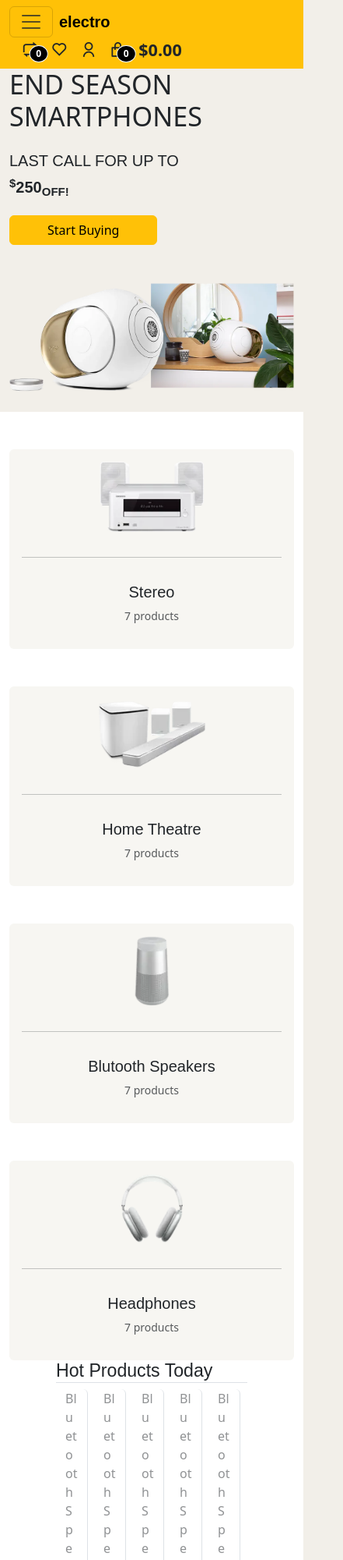
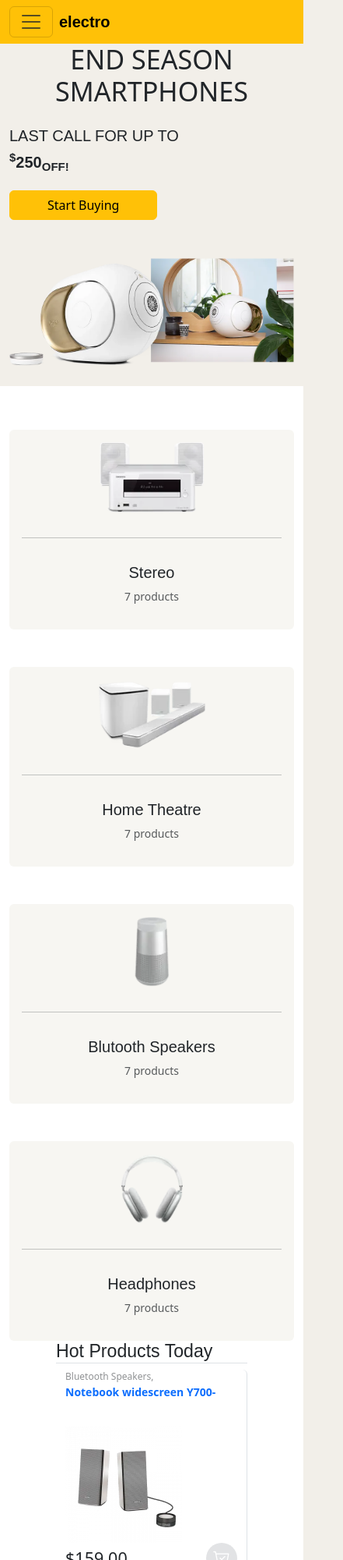
Before and after one commit to jawadahmad443/assignment-no.19, a plain HTML site: page index.html in a window 390 px wide. Shown: the top 2000 px of the page at 78% size, 441 px wide, since content can reach past the window. Drawn offline with nearby package versions, Linux system fonts and the light colour scheme.

Commit message:
styling change

```diff
--- a/style.css
+++ b/style.css
@@ -167,3 +167,141 @@ h1, h2, h3, h4, h5, h6, .navbar-brand {
         margin-top: 10px;
     }
 }
+
+
+
+/* ========== GLOBAL FIXES ========== */
+img{
+  max-width: 100%;
+  height: auto;
+}
+
+.container, .container-fluid{
+  overflow-x: hidden;
+}
+
+/* Cards width fix */
+.width{
+  width: 100% !important;
+}
+
+/* slider images responsive */
+.slider-track img {
+  width: 120px;
+}
+
+/* ========== LARGE SCREENS (≥1200px) ========== */
+@media (min-width: 1200px){
+  .width{
+    max-width: 180px;
+  }
+}
+
+/* ========== LAPTOPS (992px – 1199px) ========== */
+@media (max-width: 1199px){
+  .row.gap-2 > .card{
+    flex: 0 0 23%;
+    max-width: 23%;
+  }
+
+  .hero-image img{
+    width: 100%;
+  }
+}
+
+/* ========== TABLETS (768px – 991px) ========== */
+@media (max-width: 991px){
+
+  /* navbar */
+  #right-icon{
+    display: none !important;
+  }
+
+  #menu{
+    text-align: center;
+  }
+
+  /* hero section */
+  .hero-image{
+    text-align: center;
+  }
+
+  .hero-image img{
+    width: 80%;
+    margin: auto;
+  }
+
+  /* product cards grid */
+  .row.gap-2 > .card{
+    flex: 0 0 48%;
+    max-width: 48%;
+    margin-bottom: 15px;
+  }
+
+  /* known brands */
+  .col-sm-4{
+    width: 50%;
+  }
+}
+
+/* ========== MOBILE (≤767px) ========== */
+@media (max-width: 767px){
+
+  /* top spacing */
+  .container{
+    padding-left: 15px;
+    padding-right: 15px;
+  }
+
+  /* hero text */
+  .display-4{
+    font-size: 28px;
+    text-align: center;
+  }
+
+  .hero-image img{
+    width: 100%;
+  }
+
+  /* product cards */
+  .row.gap-2 > .card{
+    flex: 0 0 100%;
+    max-width: 100%;
+  }
+
+  /* known brands */
+  .col-sm-4{
+    width: 100%;
+  }
+
+  /* footer */
+  footer{
+    flex-direction: column;
+    gap: 10px;
+    text-align: center;
+  }
+
+  /* newsletter */
+  .bg-warning .row{
+    text-align: center;
+  }
+
+  .bg-warning .input-group{
+    justify-content: center;
+  }
+}
+
+/* ========== SMALL MOBILES (≤480px) ========== */
+@media (max-width: 480px){
+  .display-4{
+    font-size: 24px;
+  }
+
+  .card-title-wrapper{
+    font-size: 14px;
+  }
+
+  .card-text-wrapper{
+    font-size: 12px;
+  }
+}
```
